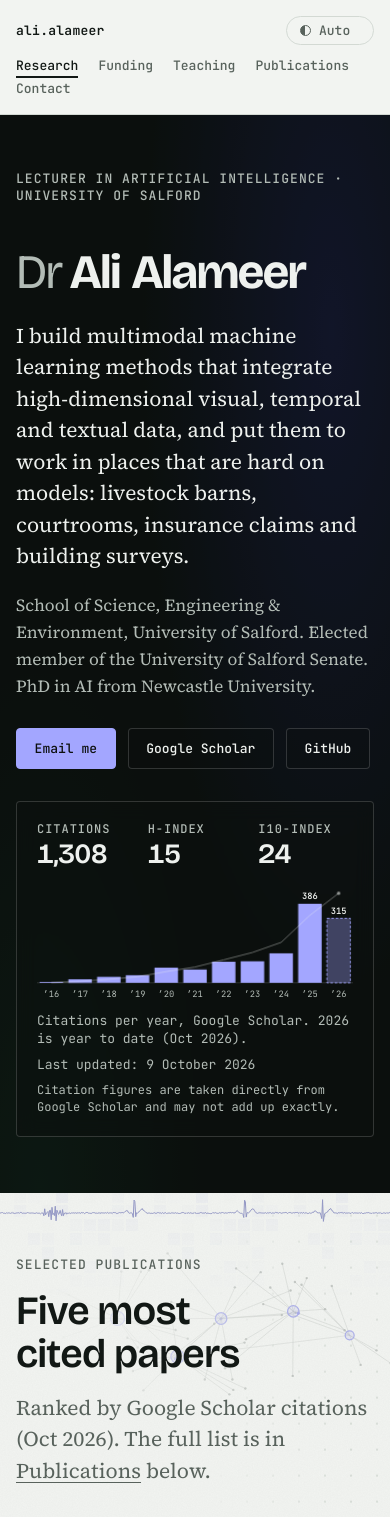
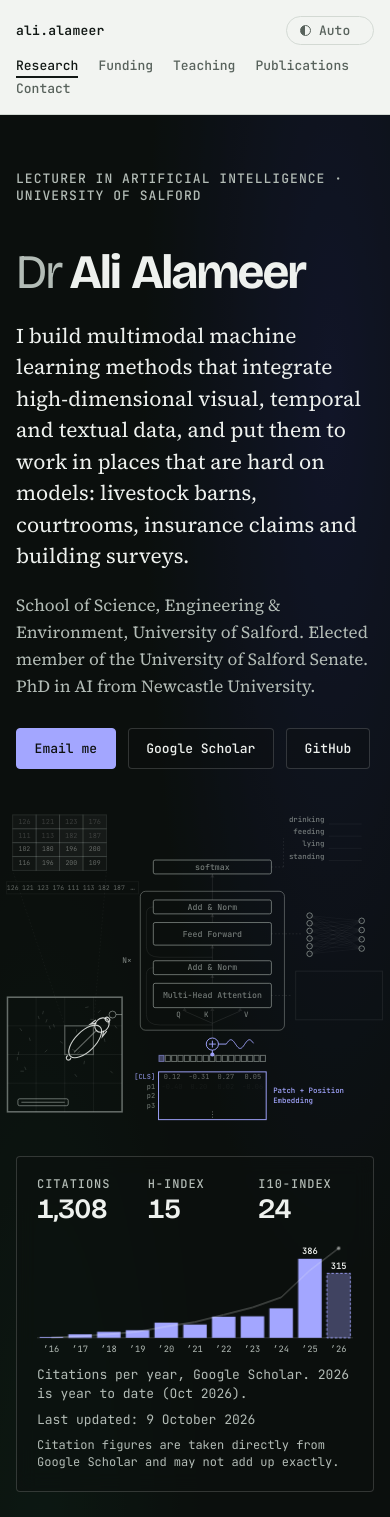
Before and after one commit to Ali-Alameer/portfolio, a Next.js app: page / in a window 390 px wide. Shown: the top 1517 px of the page. Built offline with nearby package versions, Linux system fonts and the light colour scheme.

Commit message:
Show hero figure below intro on phones

```diff
--- a/src/app/page.module.css
+++ b/src/app/page.module.css
@@ -434,6 +434,25 @@
   .heroGrid {
     grid-template-columns: minmax(0, 1fr);
   }
+}
+
+/* The hero figure in the flow, single-column layouts only; edge to edge so
+   it is as large as the screen allows. Keeps the figure's proportions. */
+.vitInline {
+  display: none;
+}
+
+@media (max-width: 51.99rem) {
+  .vitInline {
+    display: block;
+    margin-inline: calc(-1 * var(--gutter) + 4px);
+  }
+}
+
+.vitCanvas {
+  display: block;
+  width: 100%;
+  aspect-ratio: 440 / 372;
 }
 
 .heroText {
--- a/src/app/page.tsx
+++ b/src/app/page.tsx
@@ -9,6 +9,7 @@ import SignalTrace from "@/components/viz/SignalTrace";
 import StrandVisual from "@/components/viz/StrandVisual";
 import EmbeddingBackdrop from "@/components/EmbeddingBackdrop";
 import VitBackdrop from "@/components/VitBackdrop";
+import VitInline from "@/components/VitInline";
 import Publications, { SelectedPublications } from "@/components/Publications";
 import Interactions from "@/components/Interactions";
 import Reveal from "@/components/Reveal";
@@ -116,6 +117,11 @@ export default function Home() {
                   GitHub
                 </a>
               </div>
+            </div>
+
+            {/* phones and narrow tablets: the hero figure sits here, below the intro */}
+            <div className={`${styles.vitInline} ${styles.enter}`} style={step(5)}>
+              <VitInline className={styles.vitCanvas} />
             </div>
 
             <aside className={`${styles.metrics} ${styles.enter}`} style={step(3)} aria-label="Citation metrics">
--- /dev/null
+++ b/src/components/VitInline.tsx
@@ -0,0 +1,33 @@
+"use client";
+
+import { useRef } from "react";
+import { drawVit, LOOP, W0 } from "./viz/vitFigure";
+import { useCanvas } from "./viz/useCanvas";
+
+// The same vision transformer figure as the hero background, in the page
+// flow below the intro, for single-column layouts (phones, narrow tablets),
+// where there's no open space beside the text. Hidden by CSS on wider
+// screens. Scaled to the available width.
+export default function VitInline({ className }: { className?: string }) {
+  const ref = useRef<HTMLCanvasElement>(null);
+  const mono = useRef("");
+
+  useCanvas(
+    ref,
+    ({ ctx, w, t, p }) => {
+      if (!w) return;
+      if (!mono.current && ref.current) {
+        mono.current =
+          getComputedStyle(ref.current).getPropertyValue("--font-m").trim() || "ui-monospace, monospace";
+      }
+      const s = w / W0;
+      ctx.save();
+      ctx.scale(s, s);
+      drawVit(ctx, t, p, mono.current, s);
+      ctx.restore();
+    },
+    LOOP - 1500,
+  );
+
+  return <canvas ref={ref} className={className} aria-hidden="true" />;
+}
```
Also changed, not shown: src/components/VitBackdrop.tsx (+4 -3 lines).
